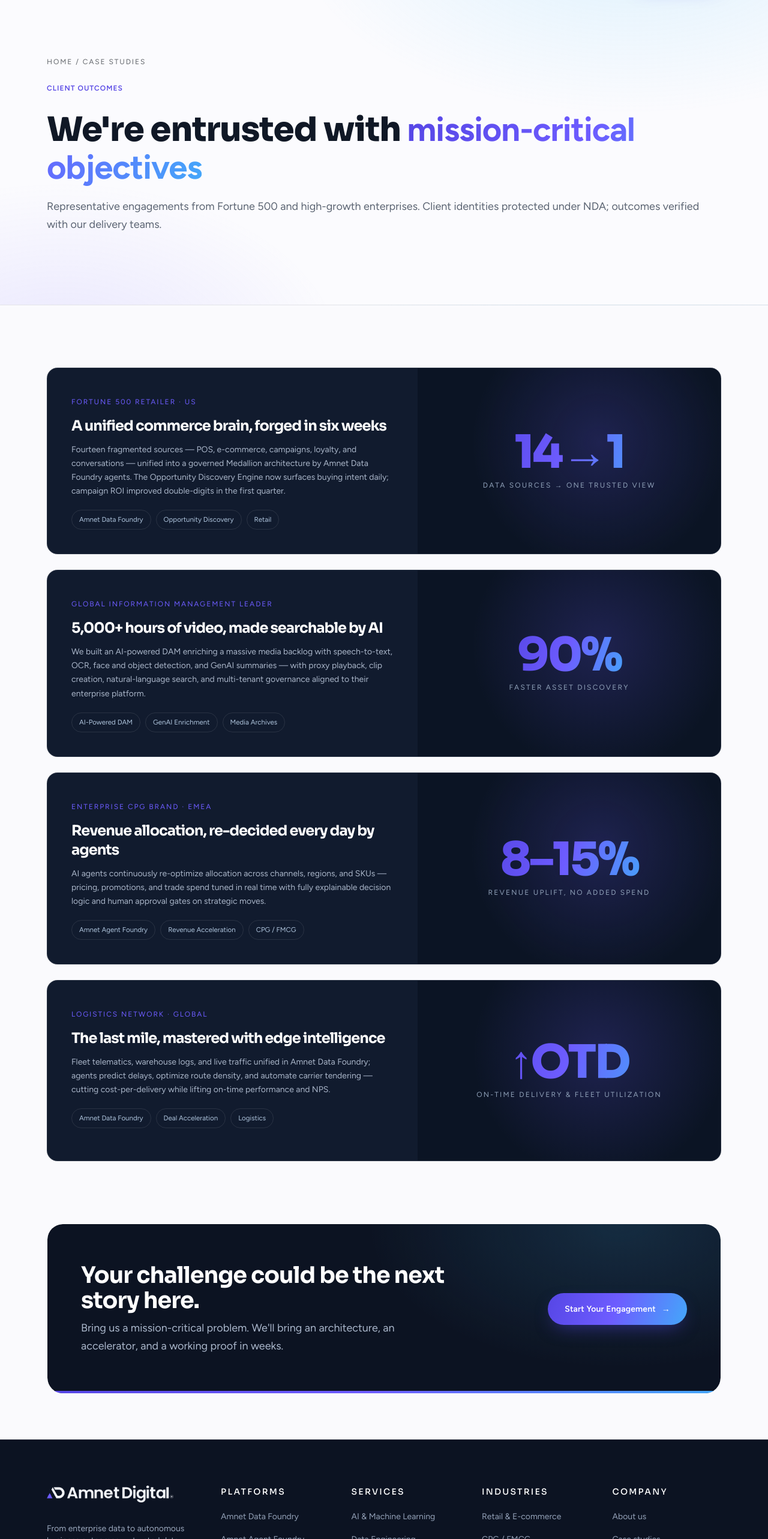
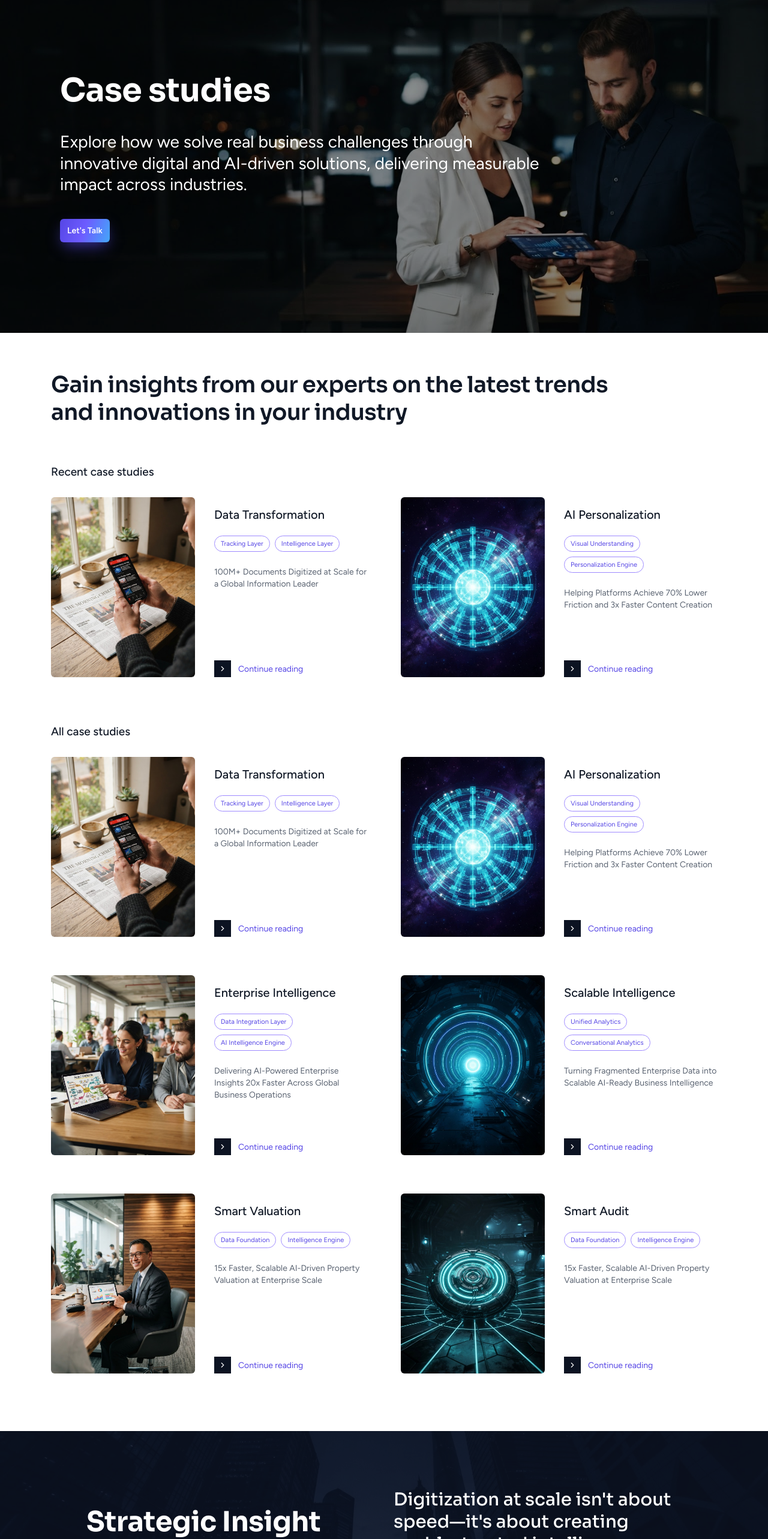
Before and after one commit to dineshReddyPadala/Amnet_Digital_Website, a Next.js app: page /case-studies in a window 1280 px wide. Shown: the part 80-2646 px from the top of the page at 60% size. Built offline with nearby package versions, Linux system fonts and the light colour scheme.

Commit message:
Replace the case studies page with the v2 design
The v2 landing page moves to /case-studies and becomes indexable; the v1
page and CaseList are removed. CASES and CaseCard stay for the home page
carousel. Detail pages' "View All" now links to /case-studies.

```diff
--- a/app/case-studies-v2/page.tsx
+++ /dev/null
@@ -1,54 +0,0 @@
-import type { Metadata } from 'next';
-import { CASE_STUDIES } from '@/data/caseStudies';
-import { ALL_CASE_CARDS, RECENT_CASE_CARDS } from '@/data/caseStudiesLanding';
-import { PhotoHero } from '@/components/sections/PhotoHero';
-import { ContactPanel } from '@/components/sections/ContactPanel';
-import { CaseStudyCards } from '@/components/case-study/CaseStudyCards';
-import { StrategicInsightBand } from '@/components/case-study/StrategicInsightBand';
-
-// v2 of /case-studies, under review. Once approved it replaces app/case-studies/page.tsx and v1 is removed.
-export const metadata: Metadata = {
-  title: 'Case Studies',
-  description: 'How we solve real business challenges through digital and AI-driven solutions, with measurable impact across industries.',
-  robots: { index: false },
-};
-
-export default function CaseStudiesV2Page() {
-  const latestDetail = CASE_STUDIES.find((c) => c.detail)?.detail;
-
-  return (
-    <div className="bg-paper">
-      <PhotoHero
-        variant="landing"
-        heading="Case studies"
-        lede="Explore how we solve real business challenges through innovative digital and AI-driven solutions, delivering measurable impact across industries."
-        image="/assets/img/case-studies/landing-hero.jpg"
-      />
-
-      <div className="max-w-[1440px] mx-auto px-[85px] pb-24 tablet:px-7">
-        <h2 className="text-[clamp(28px,2.9vw,41px)] font-semibold leading-tight tracking-[-0.5px] text-ink max-w-[1000px] pt-16">
-          Gain insights from our experts on the latest trends and innovations in your industry
-        </h2>
-
-        <section aria-labelledby="recent-heading" className="mt-16">
-          <h3 id="recent-heading" className="font-body text-[19px] font-medium tracking-normal text-ink">
-            Recent case studies
-          </h3>
-          <CaseStudyCards cases={RECENT_CASE_CARDS} className="mt-8 gap-14" />
-        </section>
-
-        {ALL_CASE_CARDS.length > 0 && (
-          <section aria-labelledby="all-heading" className="mt-20">
-            <h3 id="all-heading" className="font-body text-[19px] font-medium tracking-normal text-ink">
-              All case studies
-            </h3>
-            <CaseStudyCards cases={ALL_CASE_CARDS} className="mt-8 gap-x-14 gap-y-16" />
-          </section>
-        )}
-      </div>
-
-      {latestDetail && <StrategicInsightBand statement={latestDetail.insight} image={latestDetail.insightImage} />}
-      <ContactPanel />
-    </div>
-  );
-}
--- a/app/case-studies/page.tsx
+++ b/app/case-studies/page.tsx
@@ -1,49 +1,52 @@
 import type { Metadata } from 'next';
-import { PageHero } from '@/components/sections/PageHero';
-import { Section } from '@/components/ui/Section';
-import { Wrap } from '@/components/ui/Wrap';
-import { CaseList } from '@/components/sections/CaseList';
-import { Button } from '@/components/ui/Button';
-import { CtaBand } from '@/components/ui/CtaBand';
+import { CASE_STUDIES } from '@/data/caseStudies';
+import { ALL_CASE_CARDS, RECENT_CASE_CARDS } from '@/data/caseStudiesLanding';
+import { PhotoHero } from '@/components/sections/PhotoHero';
+import { ContactPanel } from '@/components/sections/ContactPanel';
+import { CaseStudyCards } from '@/components/case-study/CaseStudyCards';
+import { StrategicInsightBand } from '@/components/case-study/StrategicInsightBand';
 
 export const metadata: Metadata = {
-  title: 'Case Studies & Outcomes',
-  description: 'Real enterprise outcomes: unified commerce data in six weeks, 90% faster asset discovery, 8–15% revenue uplift with agentic allocation.',
+  title: 'Case Studies',
+  description: 'How we solve real business challenges through digital and AI-driven solutions, with measurable impact across industries.',
 };
 
 export default function CaseStudiesPage() {
+  const latestDetail = CASE_STUDIES.find((c) => c.detail)?.detail;
+
   return (
-    <>
-      <PageHero
-        fullWidth
-        crumbs={[{ label: 'Home', href: '/' }, { label: 'Case Studies' }]}
-        eyebrow="Client outcomes"
-        heading={
-          <>
-            We&apos;re entrusted with <span className="grad-text">mission-critical objectives</span>
-          </>
-        }
-        lede="Representative engagements from Fortune 500 and high-growth enterprises. Client identities protected under NDA; outcomes verified with our delivery teams."
+    <div className="bg-paper">
+      <PhotoHero
+        variant="landing"
+        heading="Case studies"
+        lede="Explore how we solve real business challenges through innovative digital and AI-driven solutions, delivering measurable impact across industries."
+        image="/assets/img/case-studies/landing-hero.jpg"
       />
 
-      <Section>
-        <Wrap>
-          <CaseList />
-        </Wrap>
-      </Section>
+      <div className="max-w-[1440px] mx-auto px-[85px] pb-24 tablet:px-7">
+        <h2 className="text-[clamp(28px,2.9vw,41px)] font-semibold leading-tight tracking-[-0.5px] text-ink max-w-[1000px] pt-16">
+          Gain insights from our experts on the latest trends and innovations in your industry
+        </h2>
 
-      <Section tight className="!pt-0">
-        <Wrap>
-          <CtaBand
-            heading="Your challenge could be the next story here."
-            paragraph="Bring us a mission-critical problem. We'll bring an architecture, an accelerator, and a working proof in weeks."
-          >
-            <Button href="/contact" variant="molten">
-              Start Your Engagement
-            </Button>
-          </CtaBand>
-        </Wrap>
-      </Section>
-    </>
+        <section aria-labelledby="recent-heading" className="mt-16">
+          <h3 id="recent-heading" className="font-body text-[19px] font-medium tracking-normal text-ink">
+            Recent case studies
+          </h3>
+          <CaseStudyCards cases={RECENT_CASE_CARDS} className="mt-8 gap-14" />
+        </section>
+
+        {ALL_CASE_CARDS.length > 0 && (
+          <section aria-labelledby="all-heading" className="mt-20">
+            <h3 id="all-heading" className="font-body text-[19px] font-medium tracking-normal text-ink">
+              All case studies
+            </h3>
+            <CaseStudyCards cases={ALL_CASE_CARDS} className="mt-8 gap-x-14 gap-y-16" />
+          </section>
+        )}
+      </div>
+
+      {latestDetail && <StrategicInsightBand statement={latestDetail.insight} image={latestDetail.insightImage} />}
+      <ContactPanel />
+    </div>
   );
 }
--- a/components/case-study/CaseStudyDetailTemplate.tsx
+++ b/components/case-study/CaseStudyDetailTemplate.tsx
@@ -24,7 +24,7 @@
 /** Full-width rows below the story (recent cases, CTA). */
 const WIDE = 'max-w-[1440px] mx-auto tablet:px-7';
 
-/** Two /case-studies-v2 cards other than this case: its `related` cases first, then the newest. */
+/** Two /case-studies cards other than this case: its `related` cases first, then the newest. */
 function relatedCards(detail: CaseStudyDetail): CaseStudyTeaser[] {
   const hrefOf = (slug: string) => `/case-studies/${slug}`;
   const others = ALL_CASE_CARDS.filter((c) => c.href !== hrefOf(detail.slug));
@@ -112,7 +112,7 @@
         <div className="flex items-center justify-between gap-4">
           <h2 className="font-body text-[22px] font-normal tracking-normal text-ink">Recent case studies</h2>
           <Link
-            href="/case-studies-v2"
+            href="/case-studies"
             className="border border-bronze rounded-[4px] py-2 px-4 text-[14px] font-medium text-ink transition-colors hover:bg-bronze hover:text-white"
           >
             View All
--- a/components/sections/CaseList.tsx
+++ /dev/null
@@ -1,15 +0,0 @@
-import { CASES } from '@/data/cases';
-import { Reveal } from '@/components/ui/Reveal';
-import { CaseCard } from './CaseCard';
-
-export function CaseList() {
-  return (
-    <div className="grid gap-[26px]">
-      {CASES.map((caseStudy) => (
-        <Reveal key={caseStudy.title}>
-          <CaseCard caseStudy={caseStudy} showAllLink={false} />
-        </Reveal>
-      ))}
-    </div>
-  );
-}
--- a/data/caseStudies.ts
+++ b/data/caseStudies.ts
@@ -1,9 +1,9 @@
 import type { CaseStudy } from '@/lib/types';
 
 /**
- * Case studies for /case-studies-v2 and the /case-studies/[slug] detail pages.
+ * Case studies for /case-studies and the /case-studies/[slug] detail pages.
  * Each gets a detail page once it has a `detail`. The landing page's cards come from data/caseStudiesLanding.ts.
- * (`CASES` in data/cases.ts still feeds the v1 /case-studies page and the home carousel until cutover.)
+ * (`CASES` in data/cases.ts still feeds the home carousel.)
  */
 export const CASE_STUDIES: CaseStudy[] = [
   {
--- a/data/caseStudiesLanding.ts
+++ b/data/caseStudiesLanding.ts
@@ -1,7 +1,7 @@
 import type { CaseStudyTeaser } from '@/lib/types';
 
 /**
- * Cards on the /case-studies-v2 landing page, one per case-study PDF: the PDF's name is the title, its headline is the
+ * Cards on the /case-studies landing page, one per case-study PDF: the PDF's name is the title, its headline is the
  * teaser and the first two "Solution & Approach" pillars are the tags. Photos are still the Magic Patterns placeholders.
  * Every card links to its /case-studies/[slug] page. The detail pages' "Recent case studies" also draw from these cards.
  */
```
